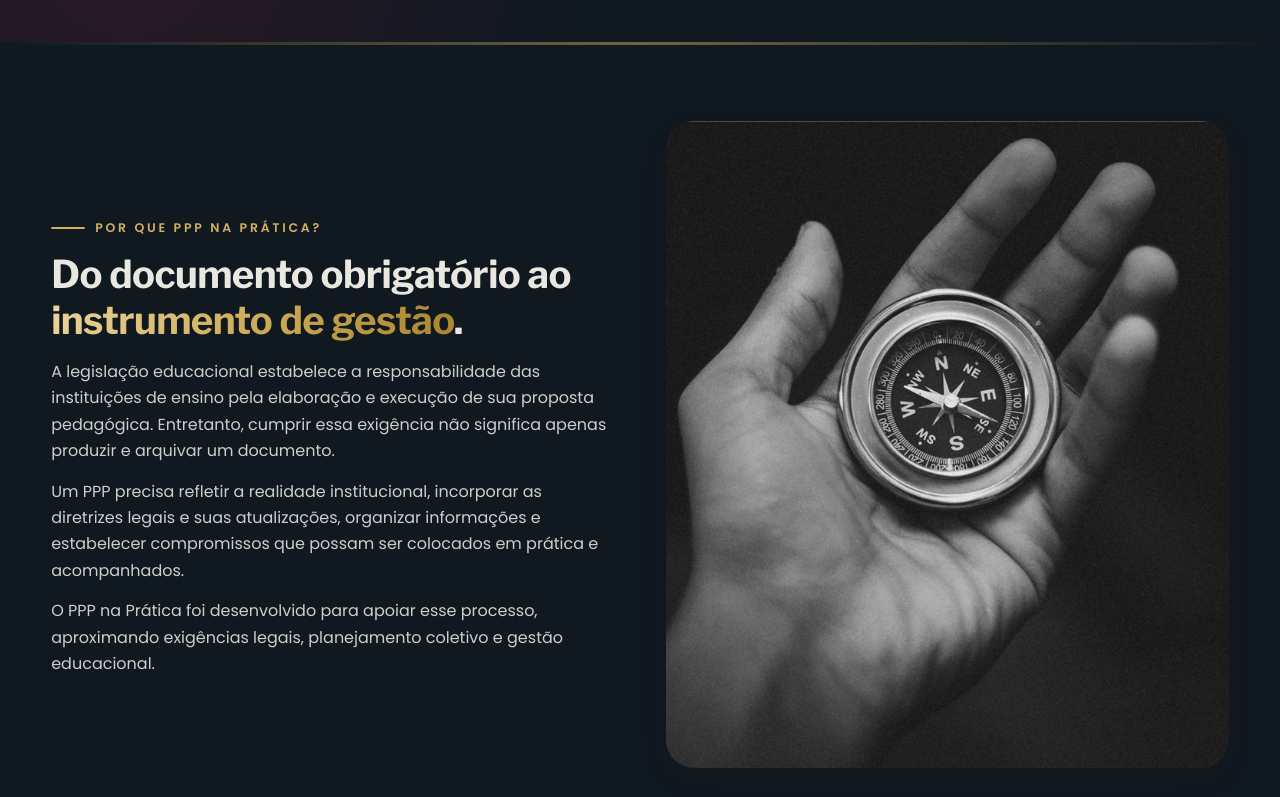
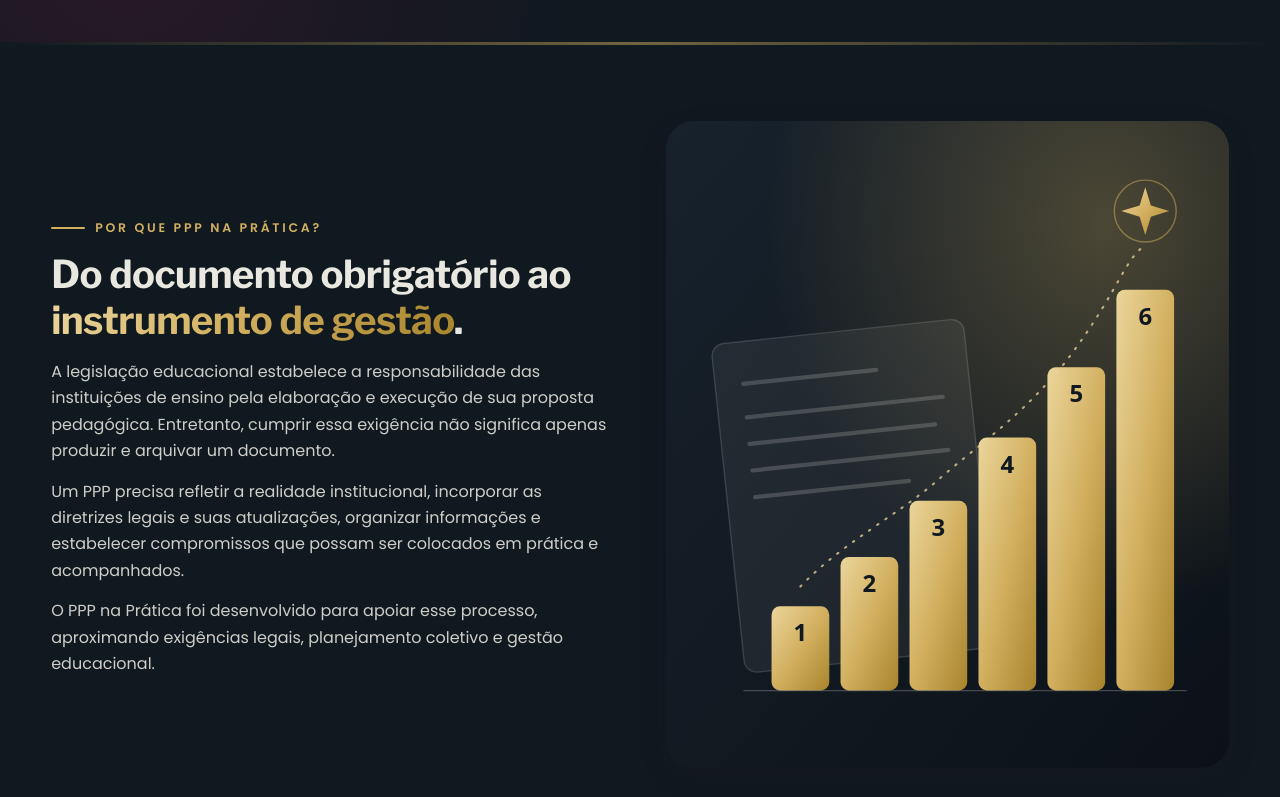
Before and after one commit to integre-jr/site-educasoul, a plain HTML site: page Site educasoul/site/ppp-na-pratica.html in a window 1280 px wide. Shown: the part 860-1657 px from the top of the page. Drawn offline with nearby package versions, Linux system fonts and the light colour scheme.

Commit message:
PPP na Prática: troca a bússola repetida da seção 'Por que PPP' por ilustração dos seis passos
Co-Authored-By: Claude Sonnet 5.5 <noreply@anthropic.com>

```diff
--- a/Site educasoul/site/ppp-na-pratica.html
+++ b/Site educasoul/site/ppp-na-pratica.html
@@ -97,7 +97,7 @@
       </div>
     </div>
     <div class="media reveal">
-      <img src="assets/ppp-bussola.jpg" alt="Mão segurando uma bússola — símbolo de orientação pedagógica" style="aspect-ratio:4/4.6;">
+      <img src="assets/ppp-seis-passos.svg" alt="Seis degraus dourados em ascensão sobre um documento: os seis passos do PPP na Prática" style="aspect-ratio:4/4.6;">
     </div>
   </div>
   <div class="container">
```
Also changed, not shown: Site educasoul/site/assets/ppp-seis-passos.svg (added).
